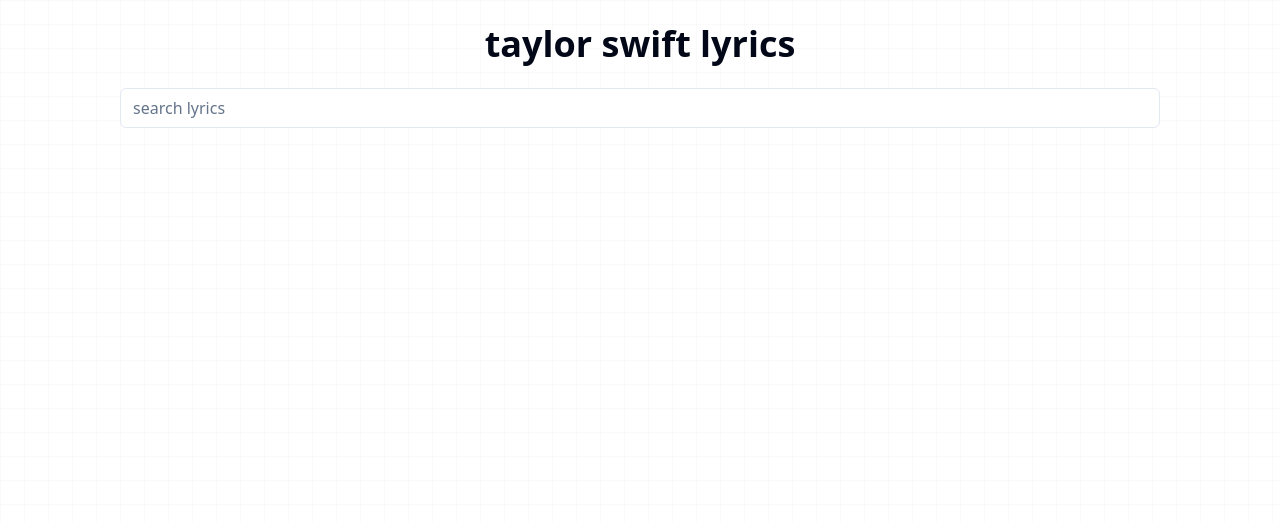
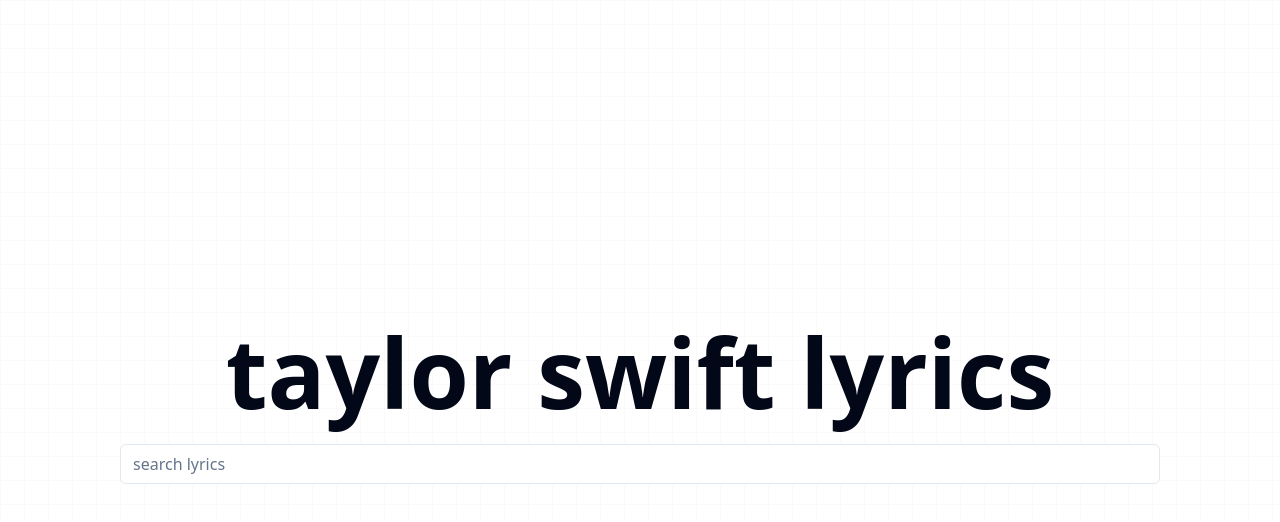
Before and after one commit to cotyhamilton/taylor-swift-lyrics, a SvelteKit app: page /search in a window 1280 px wide. Shown: the top 522 px of the page. Built offline with nearby package versions, Linux system fonts and the light colour scheme.

Commit message:
Update landing

```diff
--- a/src/routes/search/+layout.svelte
+++ /dev/null
@@ -1,15 +0,0 @@
-<script lang="ts">
-	import type { Snippet } from "svelte";
-
-	let { children }: { children?: Snippet } = $props();
-</script>
-
-<svelte:head>
-	<title>taylor swift lyrics</title>
-</svelte:head>
-
-<h1 class="my-6 text-center text-4xl font-bold">
-	<a href="/">taylor swift lyrics</a>
-</h1>
-
-{@render children?.()}
--- a/src/routes/search/+page.svelte
+++ b/src/routes/search/+page.svelte
@@ -21,9 +21,17 @@
 	<title>taylor swift lyrics search</title>
 </svelte:head>
 
-<div class="mt-6 md:mx-12">
+<div class="md:mx-12">
+	<div class={!data.foundLyrics.length ? "flex min-h-screen items-center" : ""}>
+		<div class="w-full">
+			<h1
+				class={(!data.foundLyrics.length ? "text-6xl lg:text-8xl" : "text-4xl") +
+					" my-6 text-center font-bold"}
+			>
+				<a href="/">taylor swift lyrics</a>
+			</h1>
 			<form
-		class="mb-4"
+				class="mb-4 mt-6"
 				onsubmit={async (e) => {
 					e.preventDefault();
 					if (input) {
@@ -34,6 +42,8 @@
 			>
 				<Input type="search" enterkeyhint="search" placeholder="search lyrics" bind:value={input} />
 			</form>
+		</div>
+	</div>
 
 	{#if data.search.length}
 		<p class="mb-4 text-sm text-muted-foreground">
```
Lines whose indentation alone changed are shown as unchanged.
